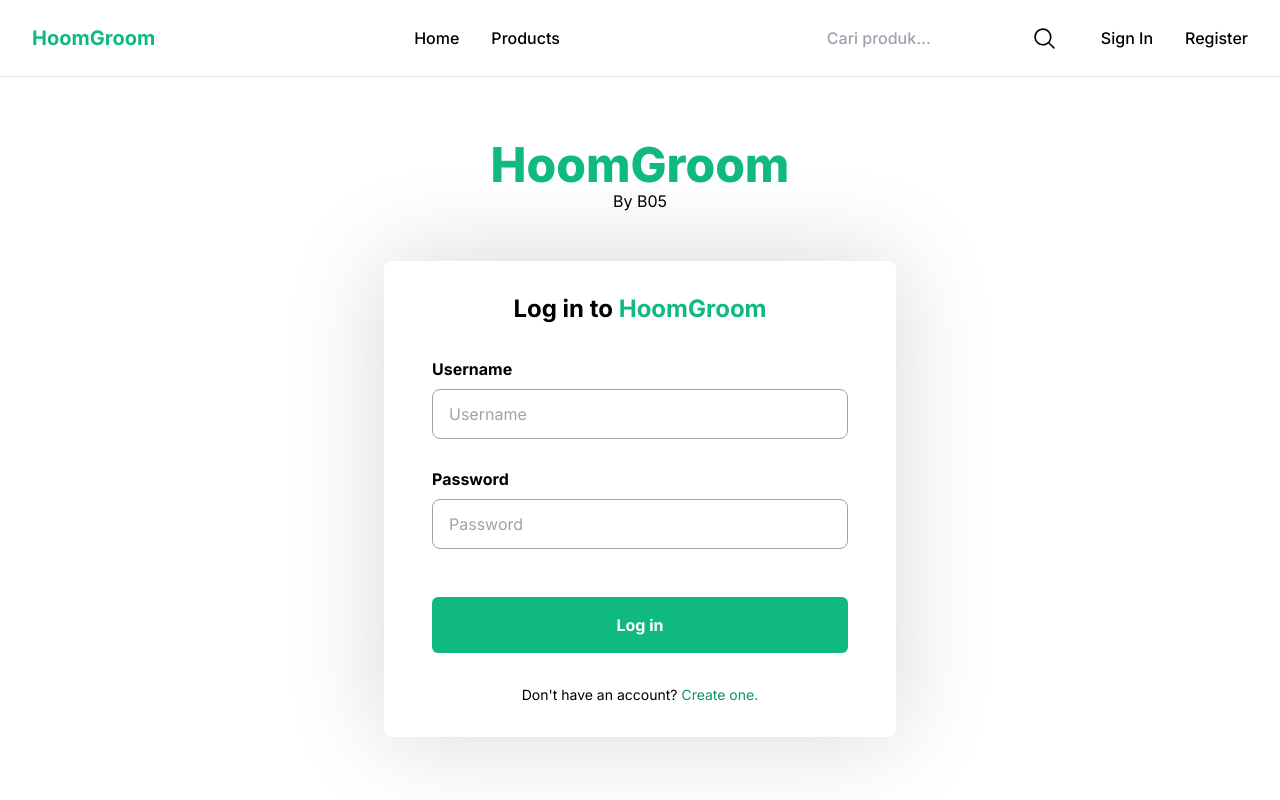
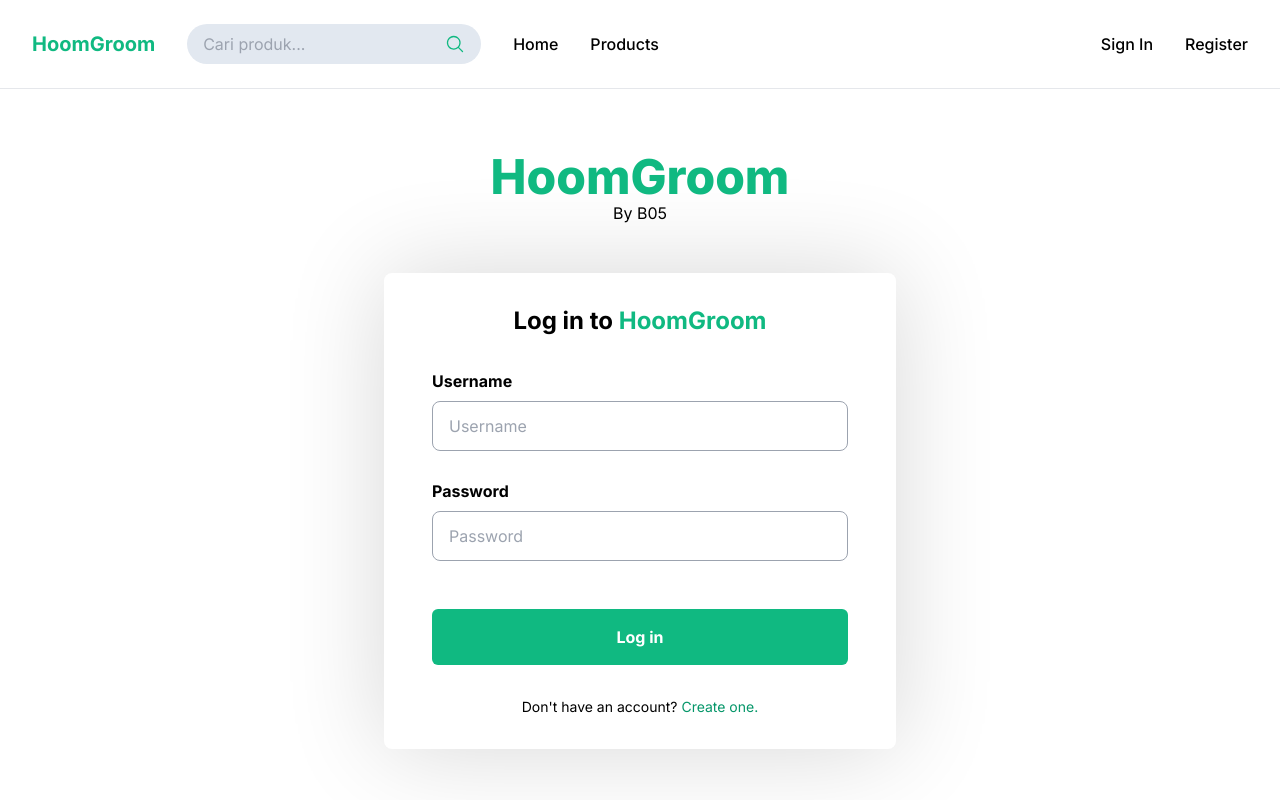
Before and after one commit to nabilmuafa/new-b5-hoomgroom-fe, a Next.js app: page /auth/login in a window 1280 px wide. Built offline with nearby package versions, Linux system fonts and the light colour scheme.

Commit message:
fix error, redesign navbar

```diff
--- a/app/auth-provider.js
+++ b/app/auth-provider.js
@@ -6,14 +6,24 @@ import { extractDetails } from "./utils/jwtUtil";
 
 export const AuthContext = createContext();
 
-export default function AuthProvider({ children, userDetails }) {
-  const [isAuthenticated, setIsAuthenticated] = useState(
-    window.localStorage.getItem("token") !== null
-  );
-  const [token, setToken] = useState(window.localStorage.getItem("token"));
-  const details = extractDetails(token);
-  const [username, setUsername] = useState(details.username);
-  const [role, setRole] = useState(details.role);
+export default function AuthProvider({ children }) {
+  const [isLoading, setIsLoading] = useState(true);
+  const [isAuthenticated, setIsAuthenticated] = useState(false);
+  const [token, setToken] = useState(null);
+  const [username, setUsername] = useState("");
+  const [role, setRole] = useState("");
+
+  useEffect(() => {
+    const storedToken = window.localStorage.getItem("token");
+
+    if (storedToken) {
+      setToken(storedToken), setIsAuthenticated(true);
+      const details = extractDetails(storedToken);
+      setUsername(details.username);
+      setRole(details.role);
+    }
+    setIsLoading(false);
+  }, []);
 
   return (
     <AuthContext.Provider
@@ -22,6 +32,7 @@ export default function AuthProvider({ children, userDetails }) {
         token: [token, setToken],
         username: [username, setUsername],
         role: [role, setRole],
+        isLoading: [isLoading, setIsLoading],
       }}
     >
       <Navbar />
--- a/app/auth/login/page.jsx
+++ b/app/auth/login/page.jsx
@@ -71,7 +71,7 @@ const LoginForm = () => {
                     <button type="submit" className="mt-5 w-full rounded-md font-bold text-white bg-emerald-500 px-12 py-4 hover:bg-emerald-600 hover:text-white duration-200">Log in</button>
                 </div>
             </form>
-            <p className="text-sm text-center pt-8">Don&apos;t have an account? <Link href="/auth/register" className="text-emerald-600 hover:text-emerald-700">Create one.</Link></p>
+            <p className="text-sm text-center pt-8">Don&#39;t have an account? <Link href="/auth/register" className="text-emerald-600 hover:text-emerald-700">Create one.</Link></p>
         </div>
     )
 }
--- a/app/components/navigation/navbar/Dropdown.jsx
+++ b/app/components/navigation/navbar/Dropdown.jsx
@@ -10,7 +10,7 @@ export default function Dropdown() {
   return (
     <Menu as="div" className="relative inline-block text-left">
       <div>
-        <MenuButton className="inline-flex w-full justify-center gap-x-1.5 hover:text-emerald-500 duration-100 items-center">
+        <MenuButton className="flex w-full whitespace-nowrap justify-center gap-x-1.5 hover:text-emerald-500 duration-100 items-center">
           Admin Dashboard
           <ChevronDownIcon className="-mr-1 h-5 w-5 text-gray-400" aria-hidden="true" />
         </MenuButton>
--- a/app/components/navigation/navbar/InputSearch.jsx
+++ b/app/components/navigation/navbar/InputSearch.jsx
@@ -16,16 +16,18 @@ const InputSearch = () => {
     }
 
     return (
-        <form className="relative" onSubmit={handleSearch}>
+        <div className="rounded-full py-2 px-4 w-full bg-slate-200 text-black">
+            <form className="flex items-center" onSubmit={handleSearch}>
                 <input
                     placeholder="Cari produk..."
-                className="rounded p-2 w-full"
+                    className="bg-slate-200 outline-none"
                     ref={searchRef}>
                 </input>
-            <button className="absolute end-3 top-2 hover:scale-125 transition:ease-in" onClick={handleSearch}>
-                <MagnifyingGlass size={25} />
+                <button className="pl-2 text-emerald-500" onClick={handleSearch}>
+                    <MagnifyingGlass size={20} />
                 </button>
             </form>
+        </div>
     )
 }
 
--- a/app/components/navigation/navbar/index.jsx
+++ b/app/components/navigation/navbar/index.jsx
@@ -1,6 +1,6 @@
 "use client";
 import Button from "./Button";
-import { useContext } from "react";
+import { useContext, useState } from "react";
 import { AuthContext } from "../../../auth-provider";
 import { useRouter } from "next/navigation";
 import Dropdown from "./Dropdown";
@@ -9,33 +9,40 @@ import InputSearch from "./InputSearch";
 const Navbar = () => {
     const context = useContext(AuthContext);
     const [isAuthenticated, setIsAuthenticated] = context.isAuthenticated
+    const isLoading = context.isLoading[0]
     const username = context.username[0]
     const role = context.role[0]
     const router = useRouter();
     return (
         <header className="sticky top-0 z-10 border-b">
-            <div className="flex items-center justify-between px-8 max-w-screen-2xl mx-auto">
-                <div className="text-emerald-500 items-center py-6">
-                    <p className="font-bold text-xl">
+            <div className="flex justify-between items-center px-8 max-w-screen-2xl mx-auto">
+                <div className="flex items-center py-6">
+                    <p className="text-emerald-500 font-bold text-xl mr-8">
                         <a href="/">HoomGroom</a>
                     </p>
-                </div>
-                <div className="">
-                    <nav className="flex items-center gap-8 font-medium">
+                    <InputSearch />
+                    <nav className="flex items-center gap-8 font-medium ml-8">
                         <Button value="Home" href="/" />
                         <Button value="Products" href="/product"/>
                         {(isAuthenticated && role === "ADMIN") ? <Dropdown /> : null}
                     </nav>
                 </div>
                 <div className="auth">
-                    <RightSideNavbar isAuthenticated={isAuthenticated} setIsAuthenticated={setIsAuthenticated} username={username} role={role} router={router} />
+                    <RightSideNavbar
+                        isAuthenticated={isAuthenticated}
+                        setIsAuthenticated={setIsAuthenticated}
+                        username={username}
+                        role={role}
+                        isLoading={isLoading}
+                        router={router}
+                    />
                 </div>
             </div>
         </header>
     );
 }
 
-const RightSideNavbar = ({ isAuthenticated, setIsAuthenticated, username, role, router }) => {
+const RightSideNavbar = ({ isAuthenticated, setIsAuthenticated, username, role, isLoading, router }) => {
     async function handleLogout(e) {
         e.preventDefault();
 
@@ -53,18 +60,14 @@ const RightSideNavbar = ({ isAuthenticated, setIsAuthenticated, username, role,
         }
     }
 
-    if (!isAuthenticated) {
-        return (
-            <nav className="flex items-center gap-8 font-medium">
-                <InputSearch />
-                <Button value="Sign In" href="/auth/login" />
-                <Button value="Register" href="/auth/register" />
-            </nav>
-        )
-    } else {
-        return (
-            <div className="flex items-center gap-2">
-                <InputSearch />
+    return (
+        <div className="flex items-center gap-2">
+            {isLoading ?
+                <div className="animate-pulse flex space-x-4">
+                    <div className="rounded-full bg-slate-300 h-8 w-48"></div>
+                </div>
+            : ( isAuthenticated ? (
+                <>
                 <a href="/cart" className="hover:text-emerald-500 duration-100 pr-6">
                     <svg xmlns="http://www.w3.org/2000/svg" fill="none" viewBox="0 0 24 24" strokeWidth={1.5} stroke="currentColor" className="size-6">
                         <path strokeLinecap="round" strokeLinejoin="round" d="M2.25 3h1.386c.51 0 .955.343 1.087.835l.383 1.437M7.5 14.25a3 3 0 0 0-3 3h15.75m-12.75-3h11.218c1.121-2.3 2.1-4.684 2.924-7.138a60.114 60.114 0 0 0-16.536-1.84M7.5 14.25 5.106 5.272M6 20.25a.75.75 0 1 1-1.5 0 .75.75 0 0 1 1.5 0Zm12.75 0a.75.75 0 1 1-1.5 0 .75.75 0 0 1 1.5 0Z" />
@@ -82,9 +85,15 @@ const RightSideNavbar = ({ isAuthenticated, setIsAuthenticated, username, role,
                         <path strokeLinecap="round" strokeLinejoin="round" d="M8.25 9V5.25A2.25 2.25 0 0 1 10.5 3h6a2.25 2.25 0 0 1 2.25 2.25v13.5A2.25 2.25 0 0 1 16.5 21h-6a2.25 2.25 0 0 1-2.25-2.25V15m-3 0-3-3m0 0 3-3m-3 3H15" />
                     </svg>
                 </button>
-            </div>
-        )
-    }
+                </>
+            ) : (
+                <nav className="flex items-center gap-8 font-medium">
+                    <Button value="Sign In" href="/auth/login" />
+                    <Button value="Register" href="/auth/register" />
+                </nav>
+            ))}
+        </div>
+    )
 }
 
 export default Navbar;
```
Lines whose indentation alone changed are shown as unchanged.
